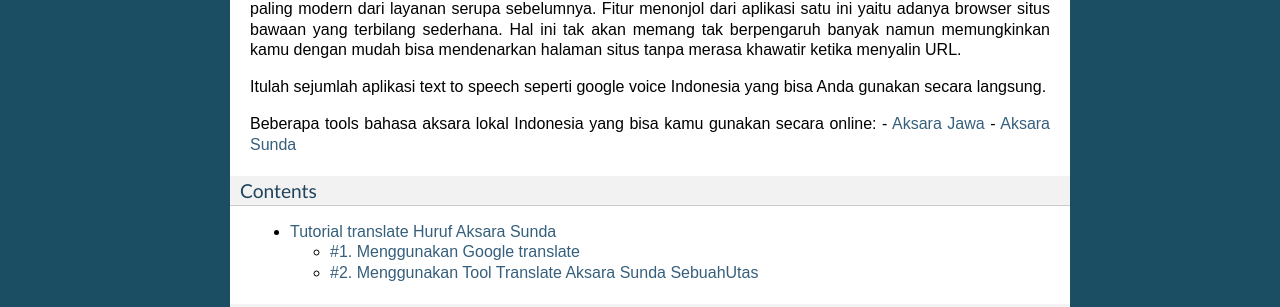
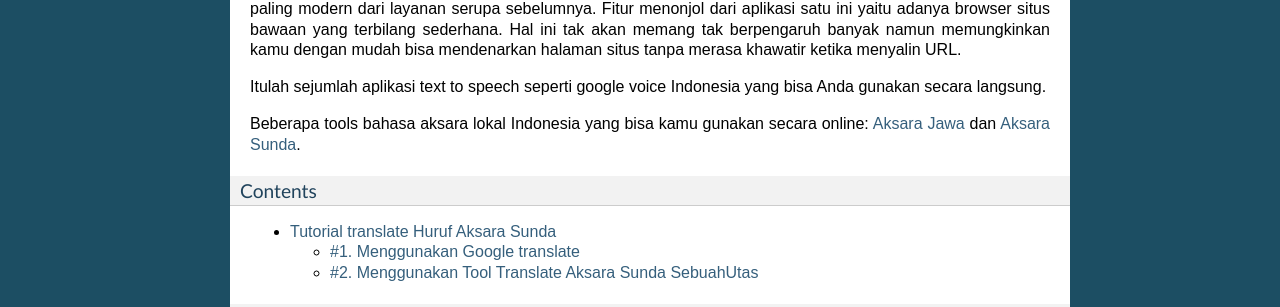
Before and after one commit to techidn/truffle, a Sphinx documentation site: the page built from docs/index.rst, in a window 1280 px wide. Shown: the part 1756-2063 px from the top of the page. Built offline with Sphinx 7.4.7, drawn with Linux system fonts in a browser that asks for light colours; pages that are not in the unit, such as notebooks, are missing from menus.

Commit message:
Update index.rst

```diff
--- a/docs/index.rst
+++ b/docs/index.rst
@@ -48,9 +48,7 @@ Berikutnya ada aplikasi bernama T2 yakni layanan text to speech dengan penawaran
 
 Itulah sejumlah aplikasi text to speech seperti google voice Indonesia yang bisa Anda gunakan secara langsung.
 
-Beberapa tools bahasa aksara lokal Indonesia yang bisa kamu gunakan secara online:
-- `Aksara Jawa <https://www.sebuahutas.com/2022/03/translate-aksara-jawa-online-dari-huruf.html>`_
-- `Aksara Sunda <https://www.sebuahutas.com/2022/04/translate-huruf-aksara-sunda-font-latin.html>`_
+Beberapa tools bahasa aksara lokal Indonesia yang bisa kamu gunakan secara online: `Aksara Jawa <https://www.sebuahutas.com/2022/03/translate-aksara-jawa-online-dari-huruf.html>`_ dan `Aksara Sunda <https://www.sebuahutas.com/2022/04/translate-huruf-aksara-sunda-font-latin.html>`_.
 
 ********
 Contents
```
